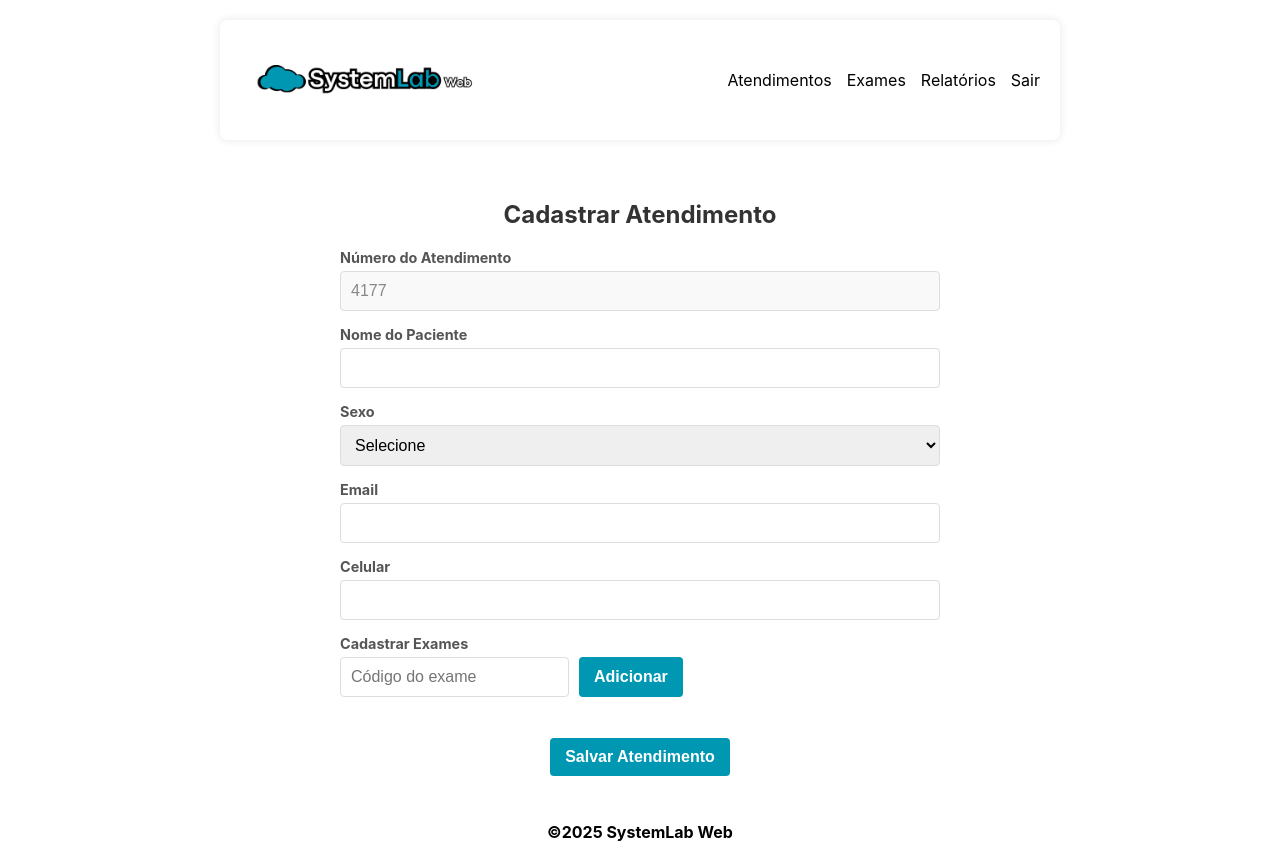
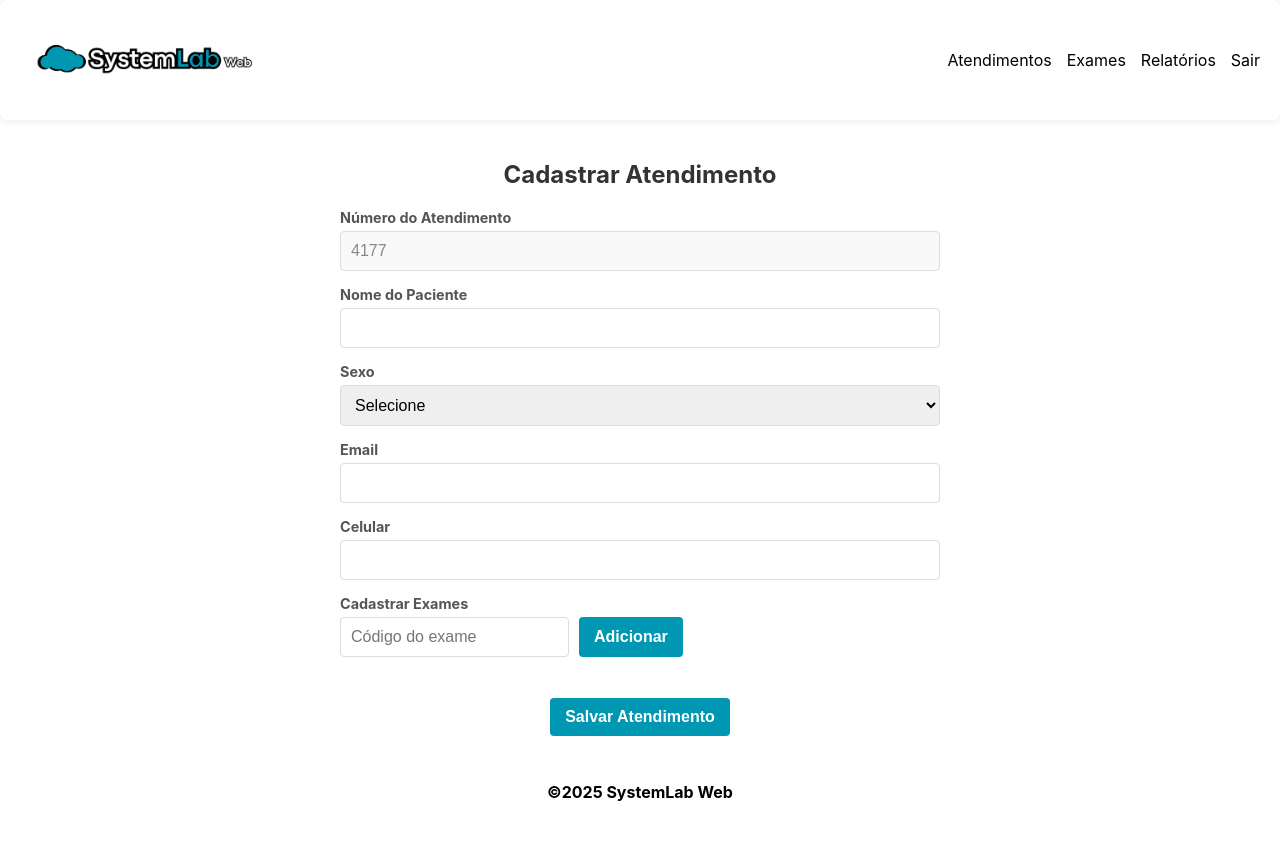
Before and after one commit to CoderRocha/systemlab-web, a React (Create React App) app: page /cadastraratendimento in a window 1280 px wide. After the commit the page ends 828 px from the top, so only its background shows below. Built offline with nearby package versions, Linux system fonts and the light colour scheme; the HTML template or start-up script is replaced by a standard one.

Commit message:
fixed 'Navbar' height margin

```diff
--- a/src/components/navbar/Navbar.module.css
+++ b/src/components/navbar/Navbar.module.css
@@ -7,8 +7,8 @@
     background-color: #fff;
     box-shadow: 0 0 10px rgba(0, 0, 0, 0.1);
     border-radius: 8px;
-    max-width: 800px;
-    margin: 20px auto;
+    max-width: absolute;
+    margin: 0 auto;
 }
 
 /* Logo Section */
--- a/src/index.css
+++ b/src/index.css
@@ -1,5 +1,7 @@
 body {
   margin: 0;
+  padding: 0;
+  box-sizing: border-box;
   font-family: -apple-system, BlinkMacSystemFont, 'Segoe UI', 'Roboto', 'Oxygen',
     'Ubuntu', 'Cantarell', 'Fira Sans', 'Droid Sans', 'Helvetica Neue',
     sans-serif;
```
